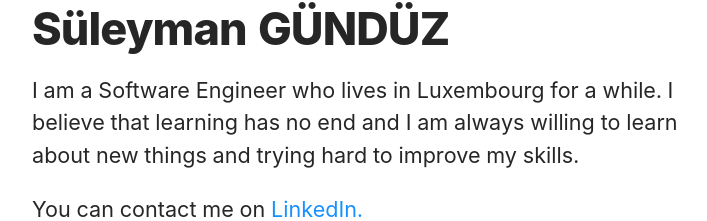
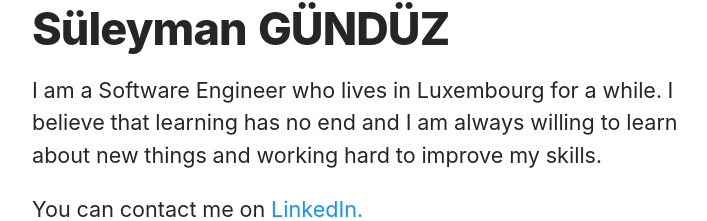
Before and after one commit to suleymangunduzz/resume-app, a Next.js app: page / in a window 1280 px wide. Shown: the part 222-443 px from the top of the page, without its empty margins (266-973 px from the left). Built offline with nearby package versions, Linux system fonts and the light colour scheme.

Commit message:
Update index.js

```diff
--- a/pages/index.js
+++ b/pages/index.js
@@ -4,7 +4,7 @@ import utilStyles from '../styles/utils.module.css'
 import styles from '../styles/home.module.css'
 
 const name = "Süleyman GÜNDÜZ"
-const description = "I am a Software Engineer who lives in Luxembourg for a while. I believe that learning has no end and I am always willing to learn about new things and trying hard to improve my skills. "
+const description = "I am a Software Engineer who lives in Luxembourg for a while. I believe that learning has no end and I am always willing to learn about new things and working hard to improve my skills. "
 const linkedInURL = "https://www.linkedin.com/in/gunduzsuleyman/"
 const githubURL = "https://github.com/suleymangunduzz"
 
```
